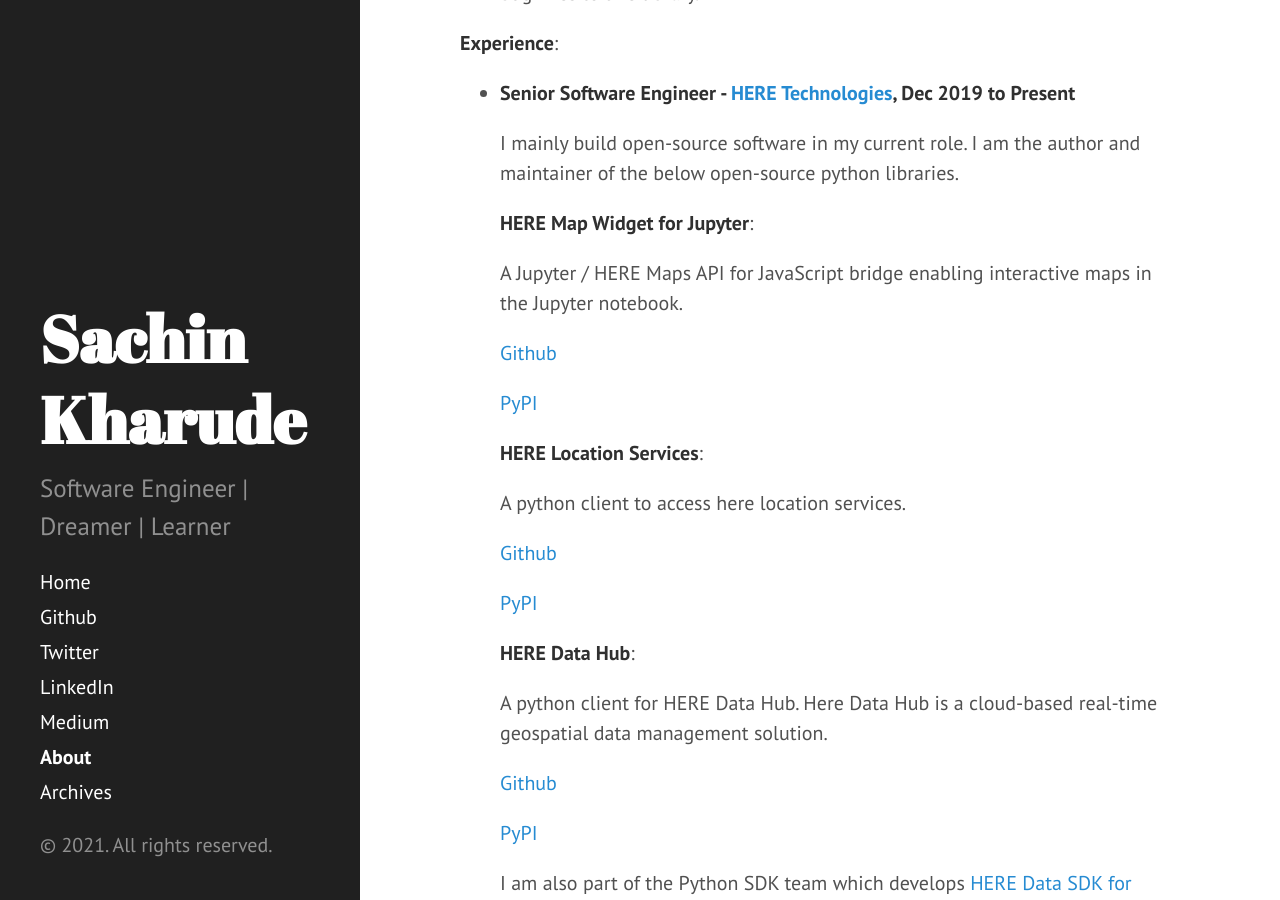
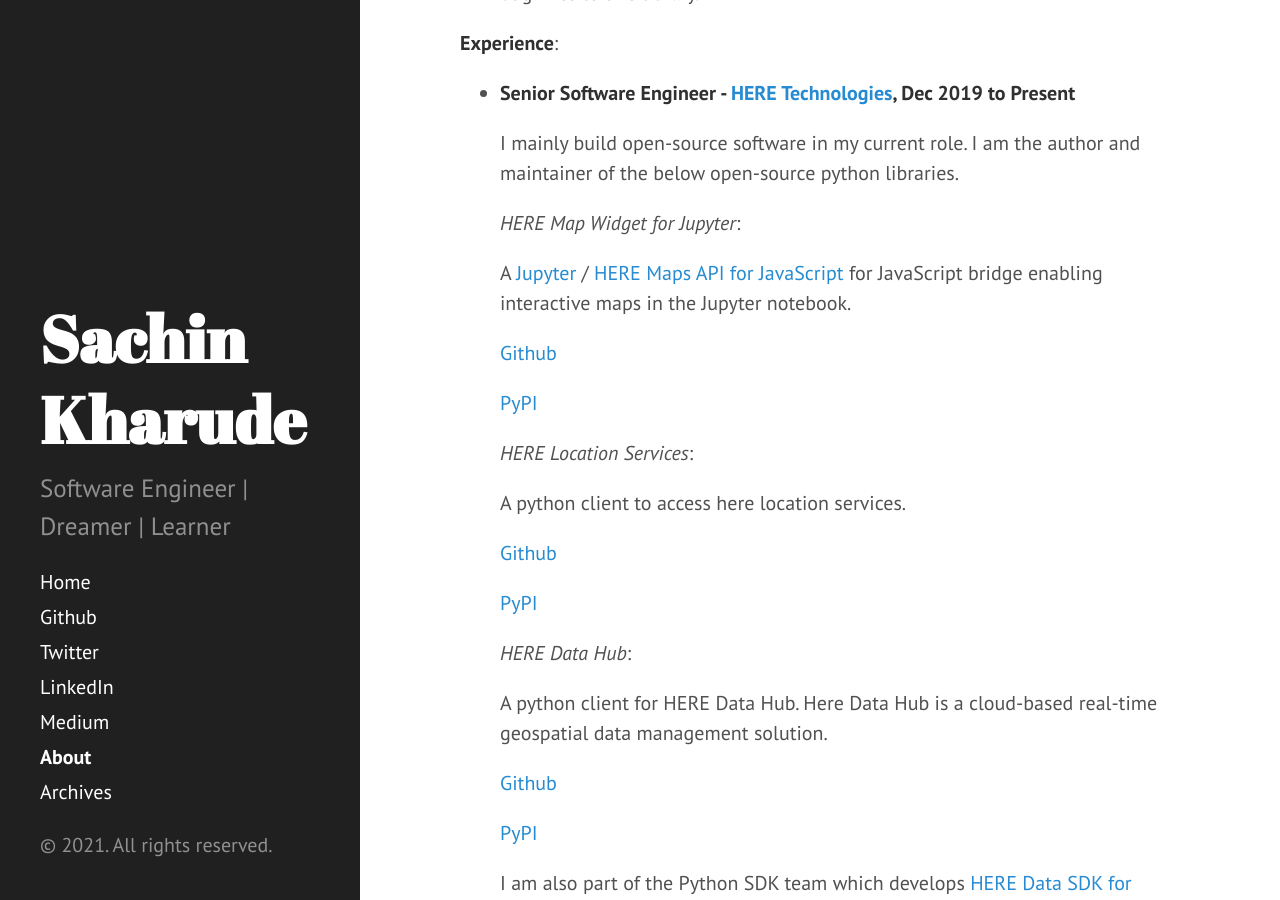
Before and after one commit to sackh/sackh.github.io, a Jekyll site: the page built from about.md, in a window 1280 px wide and 900 px high, scrolled down 2612 px. Built offline with Jekyll 4.4.1, drawn with Linux system fonts in a browser that asks for light colours; Markdown is read by kramdown in place of the engine named in the settings.

Commit message:
updates2
Signed-off-by: Kharude, Sachin <sachin.kharude@here.com>

```diff
--- a/about.md
+++ b/about.md
@@ -81,15 +81,15 @@ title: About
 
   I mainly build open-source software in my current role. I am the author and maintainer of the below open-source python libraries.
 
-  **HERE Map Widget for Jupyter**:
+  *HERE Map Widget for Jupyter*:
 
-  A Jupyter / HERE Maps API for JavaScript bridge enabling interactive maps in the Jupyter notebook.
+  A [Jupyter](https://jupyter.org/) / [HERE Maps API for JavaScript](https://developer.here.com/develop/javascript-api) for JavaScript bridge enabling interactive maps in the Jupyter notebook.
 
   [Github](https://github.com/heremaps/here-map-widget-for-jupyter)
 
   [PyPI](https://pypi.org/project/here-map-widget-for-jupyter/)
 
-  **HERE Location Services**:
+  *HERE Location Services*:
 
   A python client to access here location services.
 
@@ -97,7 +97,7 @@ title: About
 
   [PyPI](https://pypi.org/project/here-location-services/)
 
-  **HERE Data Hub**:
+  *HERE Data Hub*:
 
   A python client for HERE Data Hub. Here Data Hub is a cloud-based real-time geospatial data management solution.
 
```
